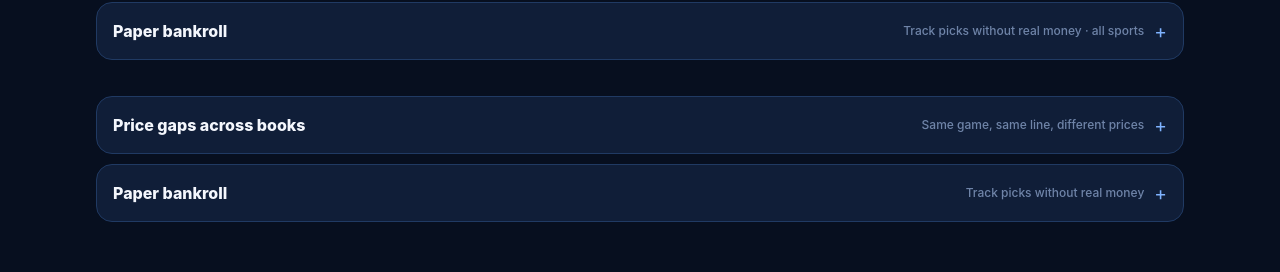
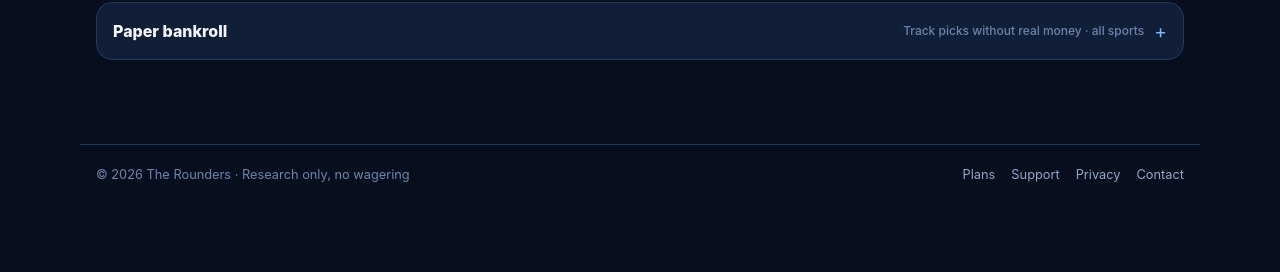
Before and after one commit to BTheCoderr/theRounders, a Next.js app in the folder native/: page / in a window 1280 px wide. Shown: the part 1391-1663 px from the top of the page. After the commit the page ends 1607 px from the top, so only its background shows below. Built offline with nearby package versions, Linux system fonts and the light colour scheme; no server answers.

Commit message:
Fix production sport isolation: native/app/page.tsx

```diff
--- a/native/app/page.tsx
+++ b/native/app/page.tsx
@@ -1,6 +1,4 @@
 import Dashboard from "../components/Dashboard";
-import PaperBankroll from "../components/PaperBankroll";
-import SharpSignals from "../components/SharpSignals";
 
 export default function Home(){
  return <main className="home">
@@ -10,9 +8,5 @@ export default function Home(){
    <p className="heroSub">Winners, win probabilities, spreads and totals, locked before tip-off and graded after the final.</p>
   </section>
   <Dashboard/>
-  <section className="tools" aria-label="Tools">
-   <details><summary><span>Price gaps across books</span><small>Same game, same line, different prices</small></summary><SharpSignals/></details>
-   <details><summary><span>Paper bankroll</span><small>Track picks without real money</small></summary><PaperBankroll/></details>
-  </section>
  </main>;
 }
```
